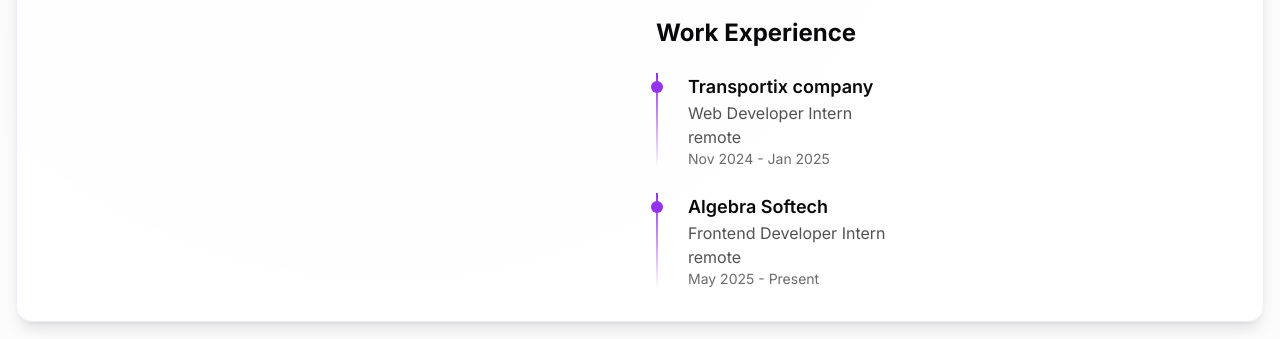
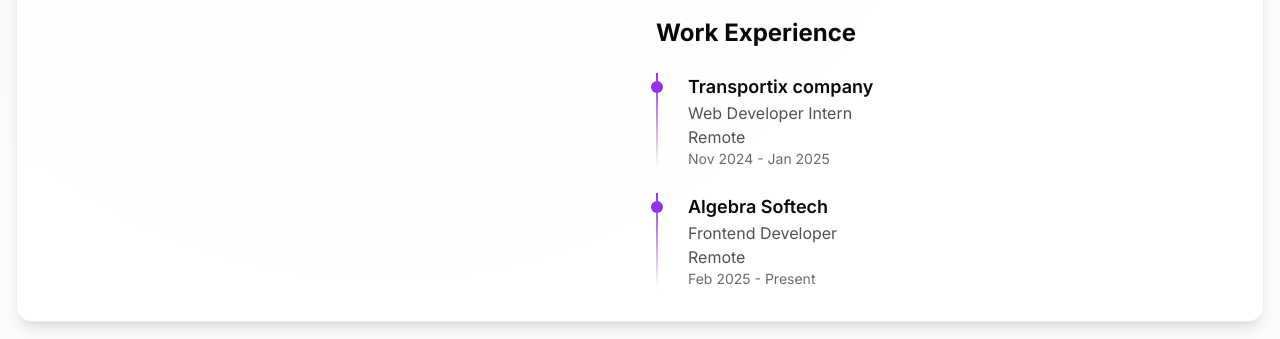
Before and after one commit to ANTRIKSH97/Antriksh-Portfolio, a Next.js app: page / in a window 1280 px wide. Shown: the part 1420-1759 px from the top of the page. Built offline with nearby package versions, Linux system fonts and the light colour scheme.

Commit message:
Your update message

```diff
--- a/components/about.tsx
+++ b/components/about.tsx
@@ -143,7 +143,7 @@ export default function About() {
                     <div className="absolute left-[-5px] top-2 h-3 w-3 rounded-full bg-purple-600"></div>
                     <h4 className="font-semibold text-lg">Transportix company</h4>
                     <p className="text-foreground/70">Web Developer Intern</p>
-                    <p className="text-foreground/70">remote</p>
+                    <p className="text-foreground/70">Remote</p>
                     <p className="text-sm text-foreground/60">Nov 2024 - Jan 2025</p>
                   </motion.li>
                    <motion.li
@@ -154,9 +154,9 @@ export default function About() {
                   >
                     <div className="absolute left-[-5px] top-2 h-3 w-3 rounded-full bg-purple-600"></div>
                     <h4 className="font-semibold text-lg">Algebra Softech</h4>
-                    <p className="text-foreground/70">Frontend Developer Intern</p>
-                    <p className="text-foreground/70">remote</p>
-                    <p className="text-sm text-foreground/60">May 2025 - Present</p>
+                    <p className="text-foreground/70">Frontend Developer</p>
+                    <p className="text-foreground/70">Remote</p>
+                    <p className="text-sm text-foreground/60">Feb 2025 - Present</p>
                   </motion.li>
                 </ul>
               </div>
```
Also changed, not shown: 2 other files (tests, documents, lock files or other folders).
